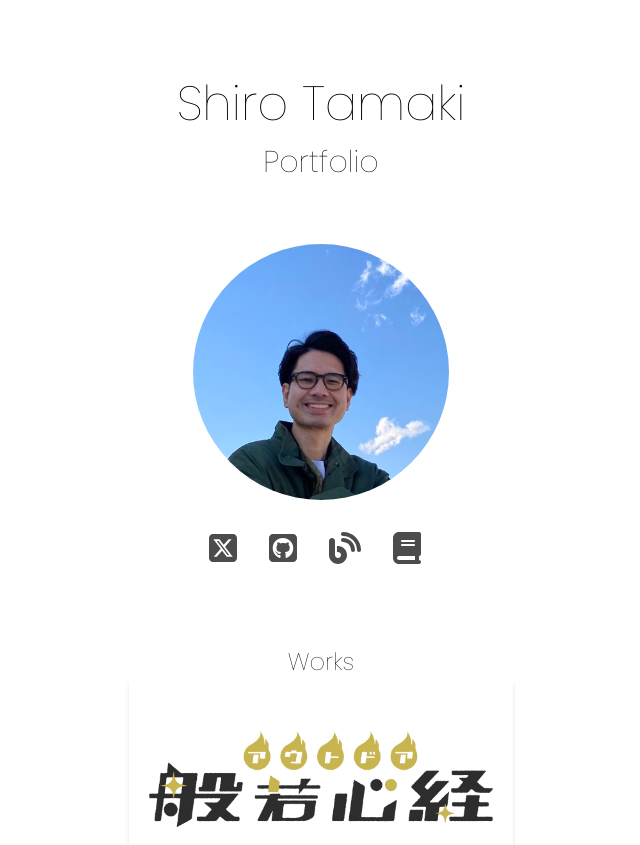
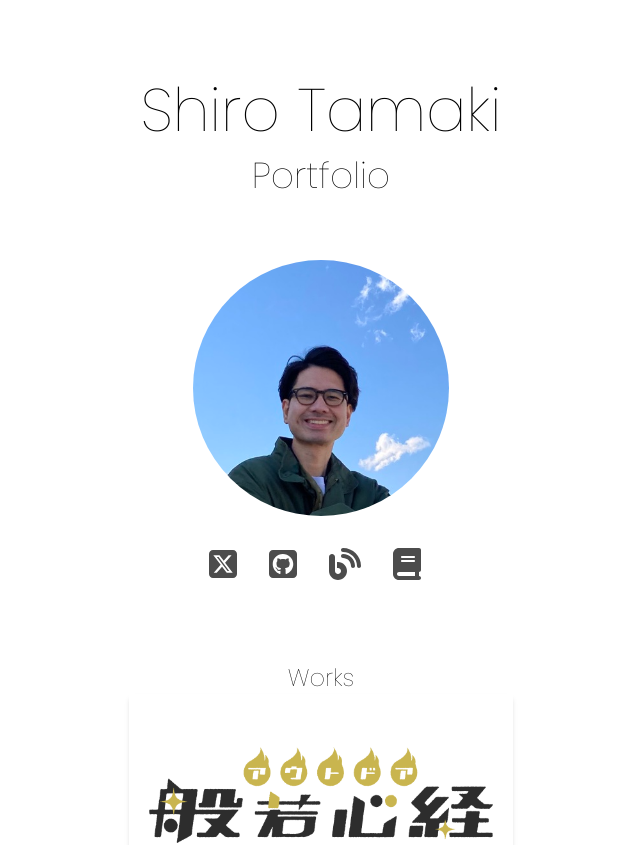
Before and after one commit to shirotamaki/shirotamaki-portfolio, a Nuxt app: page / in a window 1280 px wide. Shown: the top 845 px of the page, without its empty margins (319-959 px from the left). Built offline with nearby package versions, Linux system fonts and the light colour scheme.

Commit message:
Headerのテキストサイズを修正

```diff
--- a/components/Header.vue
+++ b/components/Header.vue
@@ -2,9 +2,11 @@
   <header>
     <div class="grid justify-items-center my-16 font-Poppins">
       <NuxtLink to="/">
-        <h1 class="text-5xl hover:opacity-50 transition-all duration-100 mb-4">Shiro Tamaki</h1>
+        <h1 class="sm:text-6xl text-5xl hover:opacity-50 transition-all duration-100 mb-4">
+          Shiro Tamaki
+        </h1>
       </NuxtLink>
-      <h2 class="text-3xl">Portfolio</h2>
+      <h2 class="sm:text-4xl text-3xl">Portfolio</h2>
     </div>
   </header>
 </template>
```
